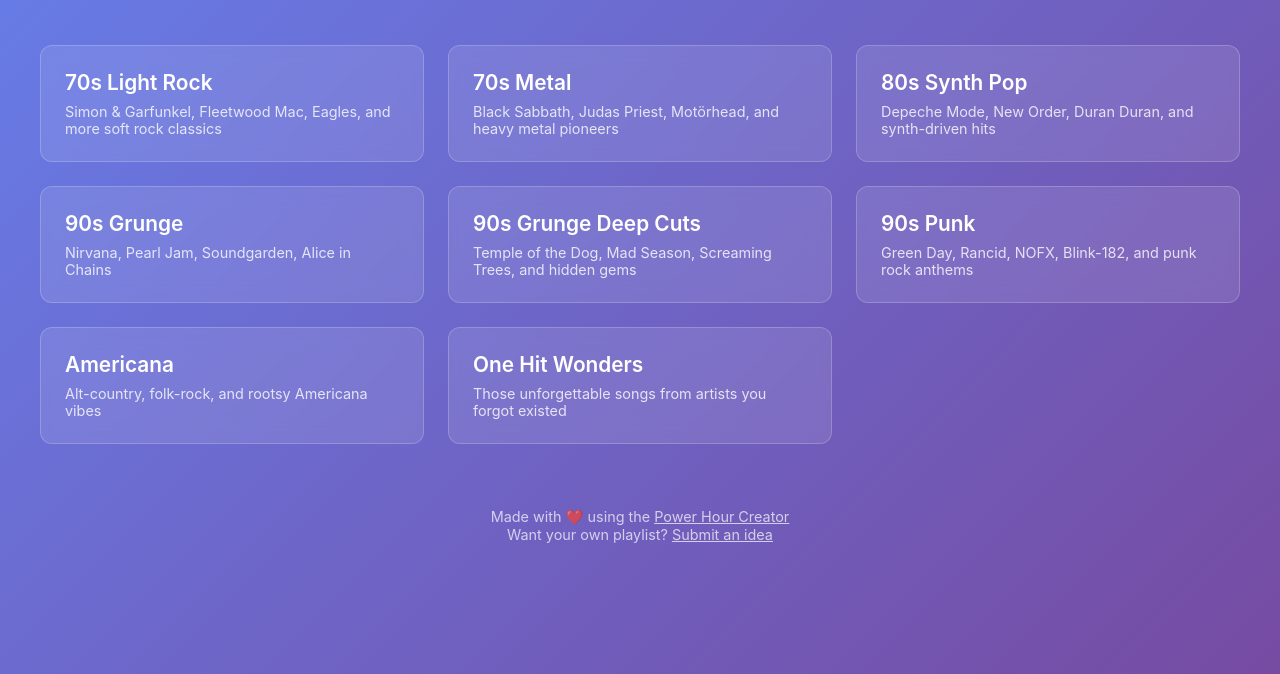
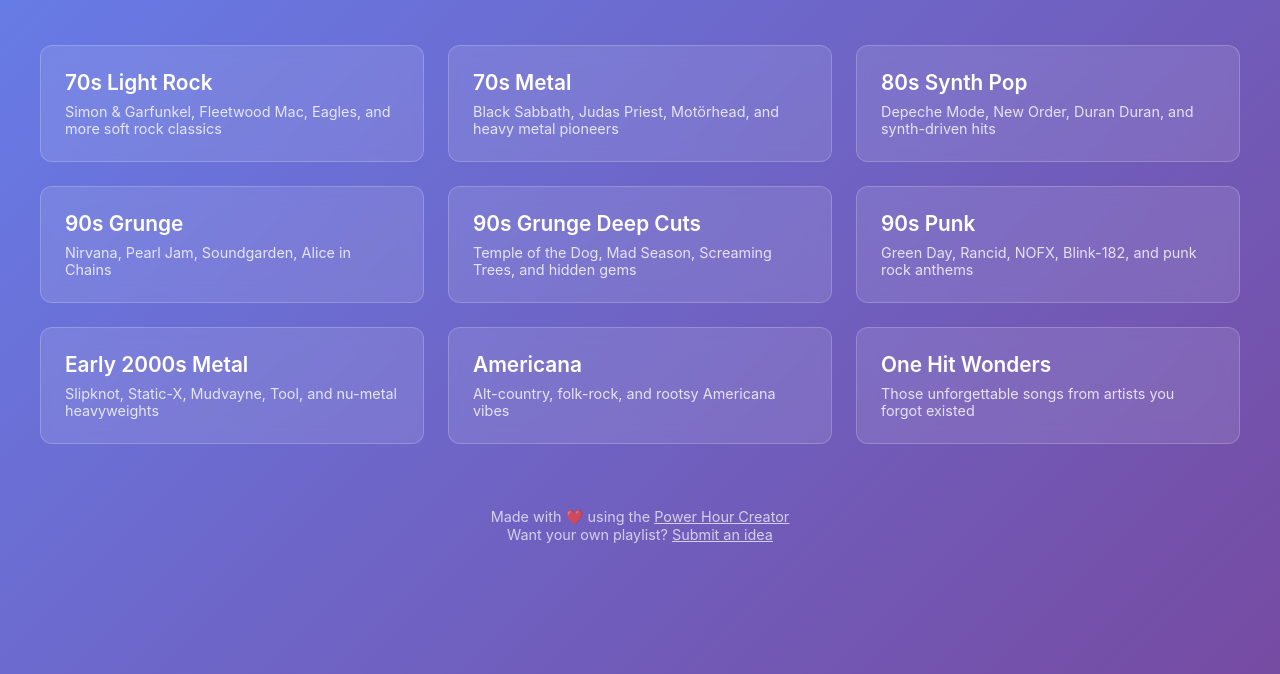
Before and after one commit to slucas25/power-hour-builder, a plain HTML site: page output/index.html in a window 1280 px wide. Shown: the part 126-800 px from the top of the page. Drawn offline with Linux system fonts and the light colour scheme.

Commit message:
Add early 2000s metal playlist to index page

```diff
--- a/output/index.html
+++ b/output/index.html
@@ -105,6 +105,11 @@
                 <div class="playlist-desc">Green Day, Rancid, NOFX, Blink-182, and punk rock anthems</div>
             </a>
 
+            <a href="early_2000s_metal_power_hour.html" class="playlist-card">
+                <div class="playlist-title">Early 2000s Metal</div>
+                <div class="playlist-desc">Slipknot, Static-X, Mudvayne, Tool, and nu-metal heavyweights</div>
+            </a>
+
             <a href="americana_power_hour.html" class="playlist-card">
                 <div class="playlist-title">Americana</div>
                 <div class="playlist-desc">Alt-country, folk-rock, and rootsy Americana vibes</div>
```
